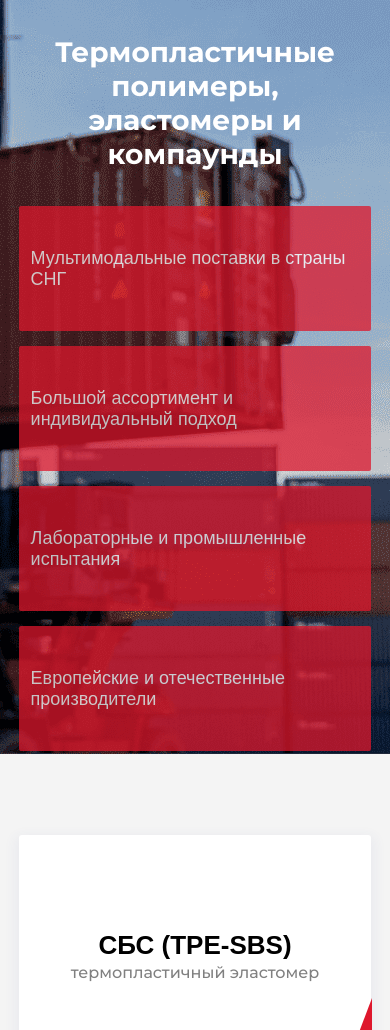
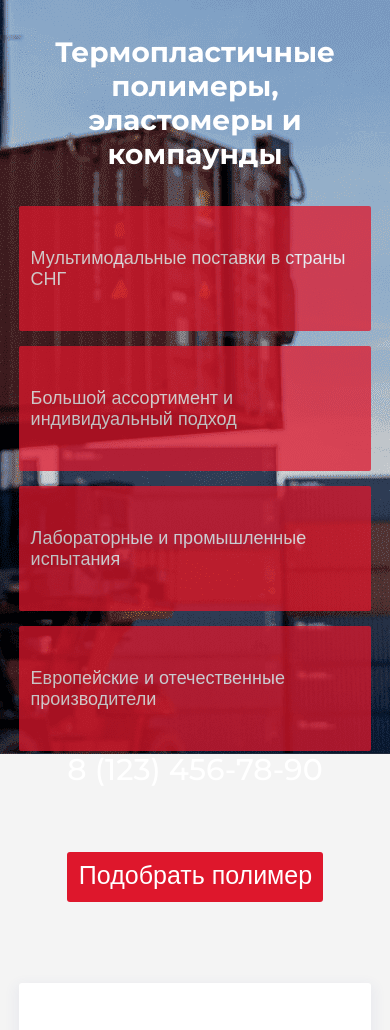
Before and after one commit to KuzMich1994/Depsol_correcting, a plain HTML site: page index.html in a window 390 px wide. Shown: the part 70-1100 px from the top of the page. Drawn offline with nearby package versions, Linux system fonts and the light colour scheme.

Commit message:
На главной стр. добавил телефон и кнопку на 1 экране (мобильный).
Уменьшил на мобильном количество слайдов (наши партнеры)

```diff
--- a/index.html
+++ b/index.html
@@ -180,6 +180,10 @@
 							Европейские и отечественные производители
 						</li>
 					</ul>
+					<div class="index-bone__phone-wrapper">
+					<a class="index-bone__phone" href="tel:81234567890">8 (123) 456-78-90</a>
+					<button class="index-bone__btn">Подобрать полимер</button>
+				</div>
 				</div>
 			</div>
 		</section>
--- a/js/main.js
+++ b/js/main.js
@@ -64,9 +64,12 @@ $(document).ready(function(){
         breakpoint: 1024,
 	      settings: {
 	        slidesToShow: 4,
-	      }
+	      },
+        breakpoint: 768,
+        settings: {
+          slidesToShow: 2
+        }
 	    },
-
     ]
   });
   $('.use__slider').slick({
@@ -369,11 +372,12 @@ const showModalWindow = () => {
   const useBeight = document.querySelector('.use-beight');
   const useBnine = document.querySelector('.use-bnine');
   const footerBtn = document.querySelector('.footer__btn');
+  const modalOverlay = document.querySelector('.quiz-mask');
+  const popupInfo = document.querySelector('.popup-info');
+  const popupInfoBtn = document.querySelectorAll('.popup-info__btn');
 
   if (productsSection || useBone || useBtwo || useBthree || useBfour ||
     useBfive || useBsix || useBseven || useBeight || useBnine) {
-    const modalOverlay = document.querySelector('.quiz-mask');
-    const popupInfo = document.querySelector('.popup-info');
     const popupTable = document.querySelector('.popup-info__table');
     const tableItem = popupTable.querySelectorAll('tr>td');
     const allCards = document.querySelectorAll('.products-bfive__card-link');
@@ -432,12 +436,28 @@ const showModalWindow = () => {
       .catch(error => console.error(error));
   }
 
-  footerBtn.addEventListener('click', () => {
+  const showFooterPopup = () => {
     const popup = document.querySelector('.popup');
+    const popupOne = document.querySelector('.block-one');
     const modalOverlay = document.querySelector('.quiz-mask');
 
     popup.classList.add('block');
     modalOverlay.classList.add('block');
+    popupOne.classList.add('block')
+  };
+
+  footerBtn.addEventListener('click', () => {
+    showFooterPopup();
+  });
+
+  const closePopupInfo = () => {
+    popupInfo.classList.remove('block');
+  };
+  popupInfoBtn.forEach(item => {
+    item.addEventListener('click', () => {
+      closePopupInfo();
+      showFooterPopup();
+    });
   });
 };
 
@@ -478,8 +498,6 @@ const sendForm = () => {
   quizValidateNameError.textContent = nameErrorText;
   popupValidatePhoneError.textContent = telErrorText;
   popupValidateNameError.textContent = nameErrorText;
-  console.log(contactInputs[0]);
-  console.log(contactInputs[1]);
 
   quizBtnSend.disabled = true;
   quizBtnSend.style.filter = 'opacity(20%)';
--- a/scss/_index.scss
+++ b/scss/_index.scss
@@ -615,4 +615,35 @@
   height: 475px;
 }
 
+
+.index-bone {
+  &__phone {
+    margin-bottom: 62px;
+    font-family: 'Montserrat', sans-serif;
+    font-style: normal;
+    font-weight: 500;
+    font-size: 30px;
+    line-height: 37px;
+    color: #fff;
+    &-wrapper {
+      display: none;
+      flex-direction: column;
+    }
+  }
+  &__btn {
+    padding: 12px 8px 16px 9px;
+    font-family: "Exo 2",
+    sans-serif;
+    font-style: normal;
+    font-weight: normal;
+    font-size: 25px;
+    line-height: 22px;
+    color: #ffffff;
+    background: #de172c;
+    border-radius: 3px;
+    margin-top: 2px;
+    transition: .3s;
+    cursor: pointer;
+  }
+}
 // INDEX PAGE END
--- a/scss/_media.scss
+++ b/scss/_media.scss
@@ -1137,7 +1137,7 @@
   }
 
   .header__menu-wrapper.active {
-    top: 100px;
+    top: 50px;
     bottom: 100px;
   }
 
@@ -1239,6 +1239,13 @@
   }
 
   .index {
+    &-bone {
+      &__phone {
+        &-wrapper {
+          display: flex;
+        }
+      }
+    }
     &-bfive {
 
       &__row-1,
@@ -1322,6 +1329,11 @@
     width: 100%;
     display: block;
     height: 350px;
+  }
+
+  .products-bone__list {
+    margin-left: 0;
+    margin-bottom: 30px;
   }
 
   .products-bfour__card-inn,
--- a/scss/_popup.scss
+++ b/scss/_popup.scss
@@ -471,6 +471,7 @@
   font-size: 18px;
   line-height: 22px;
   color: #ffffff;
+  cursor: pointer;
 }
 
 .modal-img__wrapper {
```
Also changed, not shown: css/style.css, 1 other file.
